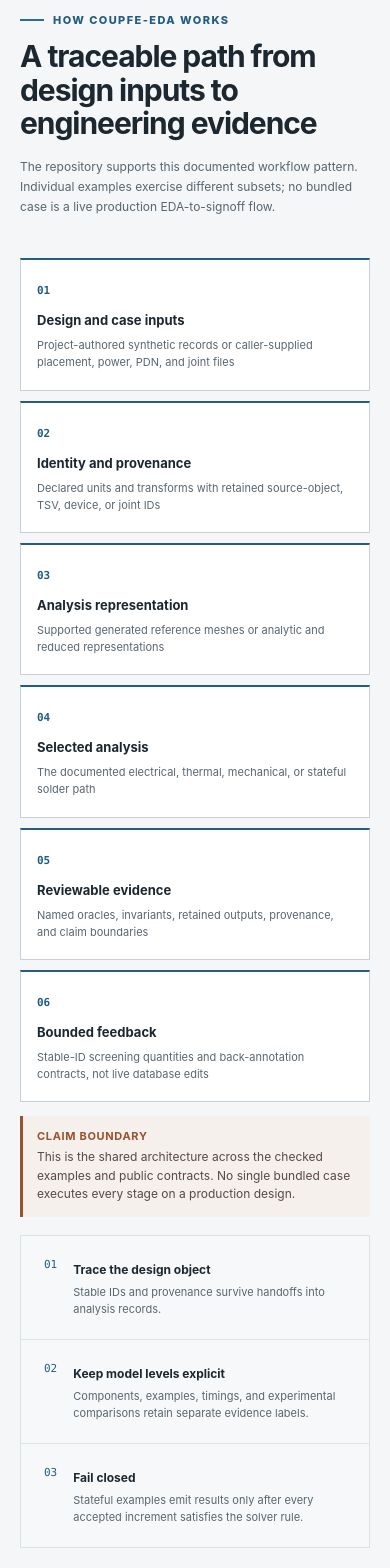
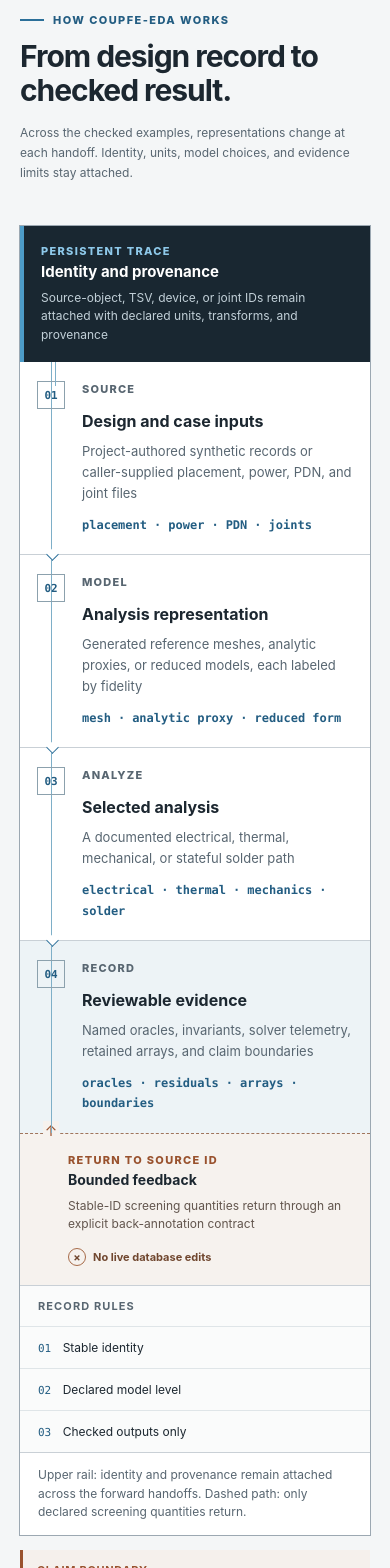
Before and after one commit to tengzhang48/CoupFE-EDA, a React (Vite) app in the folder web/: page / in a window 390 px wide. Shown: the part 1220-2788 px from the top of the page. Built offline with nearby package versions, Linux system fonts and the light colour scheme.

Commit message:
Add process evidence diagram

```diff
--- a/web/site-data.json
+++ b/web/site-data.json
@@ -12,7 +12,7 @@
   },
   "projectBoundary": "The public evidence applies only to the documented models, inputs, checks, and measured benchmark configuration. Real-device validation and manufacturing signoff are not claimed.",
   "process": {
-    "summary": "The repository supports this documented workflow pattern. Individual examples exercise different subsets; no bundled case is a live production EDA-to-signoff flow.",
+    "summary": "Upper rail: identity and provenance remain attached across the forward handoffs. Dashed path: only declared screening quantities return.",
     "boundary": "This is the shared architecture across the checked examples and public contracts. No single bundled case executes every stage on a production design.",
     "steps": [
       {
@@ -23,27 +23,27 @@
       {
         "id": "identity_provenance",
         "title": "Identity and provenance",
-        "detail": "Declared units and transforms with retained source-object, TSV, device, or joint IDs"
+        "detail": "Source-object, TSV, device, or joint IDs remain attached with declared units, transforms, and provenance"
       },
       {
         "id": "analysis_representation",
         "title": "Analysis representation",
-        "detail": "Supported generated reference meshes or analytic and reduced representations"
+        "detail": "Generated reference meshes, analytic proxies, or reduced models, each labeled by fidelity"
       },
       {
         "id": "selected_analysis",
         "title": "Selected analysis",
-        "detail": "The documented electrical, thermal, mechanical, or stateful solder path"
+        "detail": "A documented electrical, thermal, mechanical, or stateful solder path"
       },
       {
         "id": "retained_evidence",
         "title": "Reviewable evidence",
-        "detail": "Named oracles, invariants, retained outputs, provenance, and claim boundaries"
+        "detail": "Named oracles, invariants, solver telemetry, retained arrays, and claim boundaries"
       },
       {
         "id": "bounded_feedback",
         "title": "Bounded feedback",
-        "detail": "Stable-ID screening quantities and back-annotation contracts, not live database edits"
+        "detail": "Stable-ID screening quantities return through an explicit back-annotation contract"
       }
     ]
   },
--- a/web/src/SiteApp.tsx
+++ b/web/src/SiteApp.tsx
@@ -44,6 +44,68 @@ function Boundary({ children, compact = false }: { children: string; compact?: b
       <span>Claim boundary</span>
       <p>{children}</p>
     </div>
+  );
+}
+
+function ProcessDiagram() {
+  const stepFor = (id: string) => {
+    const step = siteData.process.steps.find((candidate) => candidate.id === id);
+    if (!step) throw new Error(`Missing process step ${id}`);
+    return step;
+  };
+  const identity = stepFor("identity_provenance");
+  const feedback = stepFor("bounded_feedback");
+  const stages = [
+    { step: stepFor("design_inputs"), role: "Source", signals: ["placement", "power", "PDN", "joints"] },
+    { step: stepFor("analysis_representation"), role: "Model", signals: ["mesh", "analytic proxy", "reduced form"] },
+    { step: stepFor("selected_analysis"), role: "Analyze", signals: ["electrical", "thermal", "mechanics", "solder"] },
+    { step: stepFor("retained_evidence"), role: "Record", signals: ["oracles", "residuals", "arrays", "boundaries"] },
+  ];
+
+  return (
+    <figure
+      className="site-process-map"
+      aria-labelledby="process-map-title"
+      aria-describedby="process-map-caption"
+    >
+      <section className="site-process-trace" aria-label="Information retained across every handoff">
+        <header><span>Persistent trace</span><strong>{identity.title}</strong></header>
+        <p>{identity.detail}</p>
+        <div className="site-process-trace-track" aria-hidden="true">
+          {stages.map(({ step }) => <i key={step.id} />)}
+        </div>
+      </section>
+
+      <ol className="site-process-stages" aria-label="Analysis handoffs">
+        {stages.map(({ step, role, signals }, index) => (
+          <li className={step.id === "retained_evidence" ? "is-evidence" : ""} key={step.id}>
+            <header><span>{String(index + 1).padStart(2, "0")}</span><small>{role}</small></header>
+            <strong>{step.title}</strong>
+            <p>{step.detail}</p>
+            <ul className="site-process-signals" aria-label={`${role} record contents`}>
+              {signals.map((signal) => <li key={signal}>{signal}</li>)}
+            </ul>
+          </li>
+        ))}
+      </ol>
+
+      <aside className="site-process-return" aria-label="Bounded return path to source identity">
+        <header><span>Return to source ID</span><strong>{feedback.title}</strong></header>
+        <p>{feedback.detail}</p>
+        <b><i aria-hidden="true">×</i> No live database edits</b>
+      </aside>
+
+      <section className="site-process-rules" aria-labelledby="process-rules-title">
+        <strong id="process-rules-title">Record rules</strong>
+        <ul>
+          <li><i>01</i> Stable identity</li>
+          <li><i>02</i> Declared model level</li>
+          <li><i>03</i> Checked outputs only</li>
+        </ul>
+      </section>
+
+      <figcaption id="process-map-caption">{siteData.process.summary}</figcaption>
+    </figure>
   );
 }
 
@@ -216,24 +278,11 @@ function PublicSite() {
 
         <section className="site-process site-section" id="how-it-works">
           <div className="site-section-heading">
-            <div><p className="site-kicker"><span /> How CoupFE-EDA works</p><h2>A traceable path from design inputs to engineering evidence</h2></div>
-            <p>{siteData.process.summary}</p>
+            <div><p className="site-kicker"><span /> How CoupFE-EDA works</p><h2 id="process-map-title">From design record to checked result.</h2></div>
+            <p>Across the checked examples, representations change at each handoff. Identity, units, model choices, and evidence limits stay attached.</p>
           </div>
-          <ol className="site-process-flow">
-            {siteData.process.steps.map((step, index) => (
-              <li key={step.id}>
-                <span>{String(index + 1).padStart(2, "0")}</span>
-                <strong>{step.title}</strong>
-                <p>{step.detail}</p>
-              </li>
-            ))}
-          </ol>
+          <ProcessDiagram />
           <Boundary>{siteData.process.boundary}</Boundary>
-          <div className="site-process-principles" aria-label="Project principles">
-            <article><span>01</span><div><strong>Trace the design object</strong><p>Stable IDs and provenance survive handoffs into analysis records.</p></div></article>
-            <article><span>02</span><div><strong>Keep model levels explicit</strong><p>Components, examples, timings, and experimental comparisons retain separate evidence labels.</p></div></article>
-            <article><span>03</span><div><strong>Fail closed</strong><p>Stateful examples emit results only after every accepted increment satisfies the solver rule.</p></div></article>
-          </div>
         </section>
 
         <section className="site-feature" id="solver-field">
--- a/web/src/site-styles.css
+++ b/web/src/site-styles.css
@@ -112,19 +112,156 @@
 .site-section-heading > p { max-width: 570px; margin: 0 0 3px; color: var(--site-muted); font-size: 12px; line-height: 1.68; }
 
 .site-process { padding-top: 34px; }
-.site-process-flow { display: grid; grid-template-columns: repeat(6, minmax(0, 1fr)); gap: 10px; margin: 0; padding: 0; list-style: none; }
-.site-process-flow li { position: relative; min-height: 185px; padding: 18px 16px; border: 1px solid var(--site-line); border-top: 2px solid var(--site-cyan); background: #fff; }
-.site-process-flow li:not(:last-child)::after { position: absolute; z-index: 2; top: 50%; right: -11px; display: grid; width: 20px; height: 20px; transform: translateY(-50%); place-items: center; border: 1px solid var(--site-line-strong); border-radius: 2px; background: #fff; color: var(--site-cyan); content: "→"; font-size: 11px; }
-.site-process-flow li > span { color: var(--site-cyan); font-family: var(--font-geist-mono); font-size: 11px; font-weight: 700; }
-.site-process-flow strong { display: block; margin-top: 24px; font-size: 13px; line-height: 1.25; }
-.site-process-flow p { margin: 9px 0 0; color: var(--site-muted); font-size: 11px; line-height: 1.55; }
+.site-process-map { overflow: hidden; margin: 0; border: 1px solid var(--site-line-strong); background: #fff; }
+.site-process-trace {
+  position: relative;
+  display: grid;
+  grid-template-columns: minmax(190px, .62fr) minmax(0, 1.38fr);
+  gap: 14px 28px;
+  padding: 19px 24px 0;
+  border-left: 4px solid #4d9cc8;
+  background: #192731;
+  color: #fff;
+}
+.site-process-trace header,
+.site-process-return header { display: grid; gap: 4px; align-content: start; }
+.site-process-trace header > span,
+.site-process-return header > span {
+  font-size: 11px;
+  font-weight: 800;
+  letter-spacing: .12em;
+  text-transform: uppercase;
+}
+.site-process-trace header > span { color: #8ec9ea; }
+.site-process-trace header > strong { font-size: 15px; }
+.site-process-trace > p { max-width: 760px; margin: 0; color: #c2d0d8; font-size: 12px; line-height: 1.55; }
+.site-process-trace-track {
+  position: relative;
+  display: grid;
+  grid-column: 1 / -1;
+  grid-template-columns: .92fr 1.05fr 1.1fr 1.16fr;
+  height: 27px;
+  margin-top: 1px;
+}
+.site-process-trace-track i {
+  position: relative;
+  background:
+    linear-gradient(#5fa9cf, #5fa9cf) left bottom 8px / 50% 1px no-repeat,
+    linear-gradient(#5fa9cf, #5fa9cf) right bottom 8px / 50% 1px no-repeat;
+}
+.site-process-trace-track i:first-child { background: linear-gradient(#5fa9cf, #5fa9cf) right bottom 8px / 50% 1px no-repeat; }
+.site-process-trace-track i:last-child { background: linear-gradient(#5fa9cf, #5fa9cf) left bottom 8px / 50% 1px no-repeat; }
+.site-process-trace-track i::after {
+  position: absolute;
+  z-index: 1;
+  bottom: 4px;
+  left: 50%;
+  width: 7px;
+  height: 7px;
+  transform: translateX(-50%);
+  border: 3px solid #192731;
+  border-radius: 50%;
+  background: #8ed2f6;
+  box-shadow: 0 0 0 1px #8ed2f6;
+  content: "";
+}
+.site-process-stages { display: grid; grid-template-columns: .92fr 1.05fr 1.1fr 1.16fr; margin: 0; padding: 0; list-style: none; }
+.site-process-stages > li {
+  position: relative;
+  display: flex;
+  min-width: 0;
+  min-height: 238px;
+  flex-direction: column;
+  padding: 24px clamp(17px, 2vw, 28px) 22px;
+  border-right: 1px solid var(--site-line);
+  background: #fff;
+}
+.site-process-stages > li:last-child { border-right: 0; }
+.site-process-stages > li:not(:last-child)::after {
+  position: absolute;
+  z-index: 2;
+  top: 36px;
+  right: -5px;
+  width: 8px;
+  height: 8px;
+  transform: rotate(45deg);
+  border-top: 1px solid var(--site-cyan-bright);
+  border-right: 1px solid var(--site-cyan-bright);
+  background: #fff;
+  content: "";
+}
+.site-process-stages > li.is-evidence { background: #edf3f6; }
+.site-process-stages > li > header { display: flex; align-items: center; gap: 9px; }
+.site-process-stages > li > header span {
+  display: grid;
+  width: 28px;
+  height: 28px;
+  place-items: center;
+  border: 1px solid #8ca1ad;
+  color: var(--site-cyan);
+  font-family: var(--font-geist-mono);
+  font-size: 11px;
+  font-weight: 750;
+}
+.site-process-stages > li > header small { color: var(--site-muted); font-size: 11px; font-weight: 800; letter-spacing: .11em; text-transform: uppercase; }
+.site-process-stages > li > strong { display: block; margin-top: 25px; font-size: 17px; line-height: 1.25; }
+.site-process-stages > li > p { margin: 10px 0 20px; color: var(--site-muted); font-size: 12px; line-height: 1.6; }
+.site-process-signals {
+  display: flex;
+  flex-wrap: wrap;
+  gap: 2px 7px;
+  margin-top: auto;
+  padding: 0;
+  color: var(--site-cyan);
+  font-family: var(--font-geist-mono);
+  font-size: 11px;
+  font-weight: 650;
+  line-height: 1.55;
+  list-style: none;
+}
+.site-process-signals li { display: inline-flex; min-height: 0; padding: 0; border: 0; background: transparent; }
+.site-process-signals li:not(:last-child)::after { position: static; width: auto; height: auto; margin-left: 7px; transform: none; border: 0; background: transparent; content: "·"; }
+.site-process-return {
+  position: relative;
+  display: grid;
+  grid-template-columns: minmax(160px, .5fr) minmax(260px, 1.3fr) auto;
+  gap: 18px 28px;
+  align-items: center;
+  padding: 18px 24px 18px 54px;
+  border-top: 1px dashed #9f755d;
+  background: #f6f2ee;
+}
+.site-process-return::before {
+  position: absolute;
+  top: -9px;
+  left: 25px;
+  width: 14px;
+  height: 14px;
+  transform: rotate(-135deg);
+  border-top: 1px solid var(--site-orange);
+  border-right: 1px solid var(--site-orange);
+  background: #f6f2ee;
+  content: "";
+}
+.site-process-return header > span { color: var(--site-orange); }
+.site-process-return header > strong { font-size: 14px; }
+.site-process-return > p { margin: 0; color: #62554d; font-size: 12px; line-height: 1.55; }
+.site-process-return > b { display: inline-flex; gap: 7px; align-items: center; color: #70472f; font-size: 11px; white-space: nowrap; }
+.site-process-return > b i { display: grid; width: 18px; height: 18px; place-items: center; border: 1px solid #a66a48; border-radius: 50%; font-style: normal; }
+.site-process-rules {
+  display: grid;
+  grid-template-columns: minmax(120px, .7fr) minmax(0, 3fr);
+  border-top: 1px solid var(--site-line);
+  background: #fafbfb;
+}
+.site-process-rules > strong { padding: 13px 18px; border-right: 1px solid #dfe5e8; }
+.site-process-rules > strong { color: var(--site-muted); font-size: 11px; letter-spacing: .1em; text-transform: uppercase; }
+.site-process-rules > ul { display: grid; grid-template-columns: repeat(3, 1fr); margin: 0; padding: 0; list-style: none; }
+.site-process-rules li { padding: 13px 18px; border-right: 1px solid #dfe5e8; font-size: 11px; }
+.site-process-rules li:last-child { border-right: 0; }
+.site-process-rules i { margin-right: 8px; color: var(--site-cyan); font-family: var(--font-geist-mono); font-size: 11px; font-style: normal; }
+.site-process-map figcaption { padding: 13px 18px; border-top: 1px solid var(--site-line); color: var(--site-muted); font-size: 11px; line-height: 1.55; }
 .site-process > .site-boundary { margin-top: 14px; }
-.site-process-principles { display: grid; grid-template-columns: repeat(3, 1fr); margin-top: 18px; }
-.site-process-principles article { display: flex; gap: 16px; padding: 22px 23px; border: solid #d9e2e7; border-width: 1px 0 1px 1px; background: var(--site-paper); }
-.site-process-principles article:last-child { border-right-width: 1px; }
-.site-process-principles article > span { color: var(--site-cyan); font-family: var(--font-geist-mono); font-size: 11px; }
-.site-process-principles strong { font-size: 12px; }
-.site-process-principles p { margin: 6px 0 0; color: var(--site-muted); font-size: 11px; line-height: 1.5; }
 
 .site-feature {
   display: grid;
@@ -291,8 +428,6 @@
   .site-header { grid-template-columns: minmax(165px, 1fr) auto auto; }
   .site-desktop-nav { display: none; }
   .site-mobile-nav { display: block; }
-  .site-process-flow { grid-template-columns: repeat(3, 1fr); }
-  .site-process-flow li:not(:last-child)::after { display: none; }
   .site-workflow-grid-verification { grid-template-columns: repeat(2, 1fr); }
   .site-workflow-grid-verification .site-workflow-card:last-child { grid-column: 1 / -1; }
 }
@@ -302,6 +437,36 @@
   .site-hero-panel { width: min(100%, 650px); margin-top: 0; }
   .site-section-heading,
   .site-workflow-group > header { grid-template-columns: 1fr; gap: 16px; }
+  .site-process-trace { grid-template-columns: 1fr; gap: 8px; padding: 18px 20px 0; }
+  .site-process-trace { padding-bottom: 18px; }
+  .site-process-trace::after { position: absolute; z-index: 3; bottom: -24px; left: 34px; width: 1px; height: 24px; background: #7eafc8; content: ""; }
+  .site-process-trace-track { display: none; }
+  .site-process-stages { position: relative; grid-template-columns: 1fr; }
+  .site-process-stages::before { position: absolute; z-index: 1; top: 0; bottom: 0; left: 34px; width: 1px; background: #7eafc8; content: ""; }
+  .site-process-stages > li { min-height: 0; padding: 22px 22px 22px 66px; border-right: 0; border-bottom: 1px solid var(--site-line); }
+  .site-process-stages > li:last-child { border-bottom: 0; }
+  .site-process-stages > li:not(:last-child)::after { top: auto; right: auto; bottom: -5px; left: 31px; transform: rotate(135deg); }
+  .site-process-stages > li > header span { position: absolute; z-index: 2; top: 21px; left: 20px; background: inherit; }
+  .site-process-stages > li > strong { margin-top: 15px; }
+  .site-process-stages > li > p { margin-bottom: 12px; }
+  .site-process-return { grid-template-columns: minmax(150px, .55fr) minmax(0, 1fr); padding-left: 54px; }
+  .site-process-return::before {
+    top: -13px;
+    left: 26px;
+    width: 16px;
+    height: 20px;
+    transform: none;
+    border: 0;
+    background: #f6f2ee;
+    color: var(--site-orange);
+    content: "↑";
+    font-size: 15px;
+    line-height: 20px;
+    text-align: center;
+  }
+  .site-process-return > b { grid-column: 1 / -1; }
+  .site-process-rules { grid-template-columns: 1fr; }
+  .site-process-rules > strong { border-right: 0; border-bottom: 1px solid #dfe5e8; }
   .site-feature,
   .site-scaling-layout { grid-template-columns: 1fr; }
   .site-media-grid { grid-template-columns: 1fr; }
@@ -338,12 +503,24 @@
   .site-feature h2,
   .site-interface-cta h2 { font-size: 30px; }
   .site-process { padding-top: 26px; }
-  .site-process-flow { grid-template-columns: 1fr; }
-  .site-process-flow li { min-height: 0; }
-  .site-process-flow strong { margin-top: 14px; }
-  .site-process-principles { grid-template-columns: 1fr; }
-  .site-process-principles article { border-width: 1px 1px 0; }
-  .site-process-principles article:last-child { border-bottom-width: 1px; }
+  .site-process-map { margin-right: -1px; margin-left: -1px; }
+  .site-process-trace { padding-right: 17px; padding-left: 17px; }
+  .site-process-trace::after { left: 31px; }
+  .site-process-stages > li { padding: 20px 17px 20px 62px; }
+  .site-process-stages > li > header span { top: 19px; left: 17px; }
+  .site-process-stages::before { left: 31px; }
+  .site-process-stages > li:not(:last-child)::after { left: 28px; }
+  .site-process-stages > li > strong { font-size: 16px; }
+  .site-process-stages > li > p { font-size: 13px; }
+  .site-process-stages > li > header small { font-size: 11px; }
+  .site-process-signals { font-size: 12px; }
+  .site-process-return { grid-template-columns: 1fr; gap: 9px; padding: 19px 17px 19px 48px; }
+  .site-process-return > b { grid-column: 1; margin-top: 5px; white-space: normal; }
+  .site-process-return::before { left: 23px; }
+  .site-process-rules > ul { grid-template-columns: 1fr; }
+  .site-process-rules li { border-right: 0; border-bottom: 1px solid #dfe5e8; font-size: 12px; }
+  .site-process-rules li:last-child { border-bottom: 0; }
+  .site-process-map figcaption { font-size: 12px; }
   .site-feature { margin-bottom: 76px; padding: 48px 20px; }
   .site-feature-metrics { grid-template-columns: 1fr; }
   .site-interface-cta { margin: 0 20px 82px; padding: 30px 24px; }
```
Also changed, not shown: 1 other file (tests, documents, lock files or other folders).
